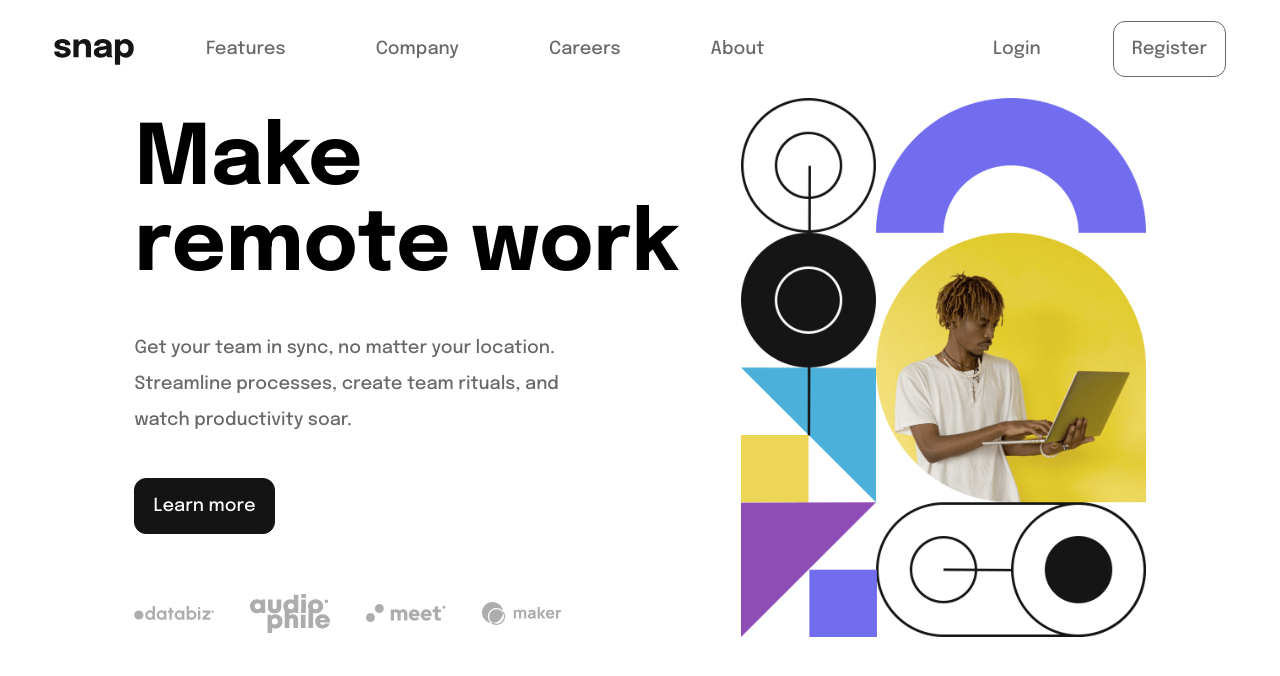
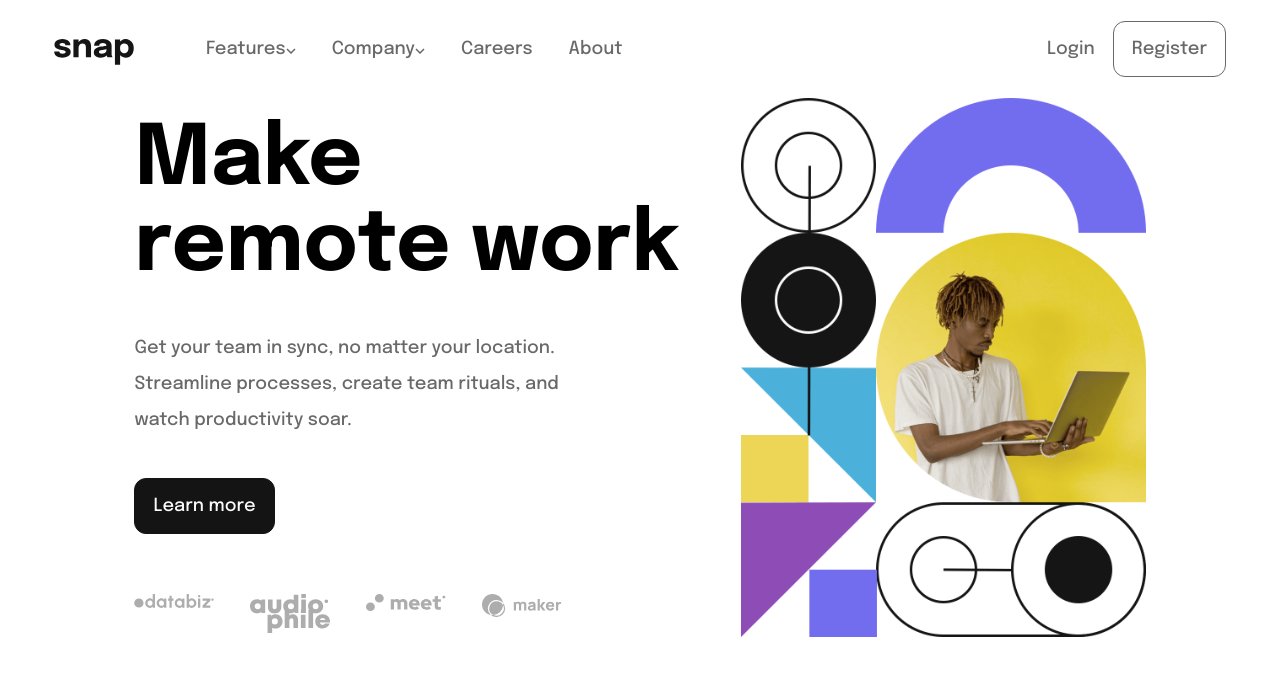
Before and after one commit to blabash/into-section-with-dropdown-navigation, a React (Create React App) app: page / in a window 1280 px wide. Shown: the top 676 px of the page. Built offline with nearby package versions, Linux system fonts and the light colour scheme.

Commit message:
Begin styling mouseover menus

```diff
--- a/src/App.css
+++ b/src/App.css
@@ -37,6 +37,10 @@ a {
   width: max-content;
   padding: 1em;
   border-radius: 12px;
+}
+
+.flip-down::after  {
+  content: url('./images/icon-arrow-down.svg');
 }
 
 a:hover,
@@ -128,6 +132,7 @@ img {
 }
 
 /* =========Helper Classes======== */
+
 .padding-2em-3em {
   padding: 2em 3em;
 }
@@ -154,6 +159,13 @@ img {
 
 .flex-row-container {
   display: flex;
+}
+
+.flex-grow-1 {
+  flex-grow: 1;
+}
+
+.align-items-center {
   align-items: center;
 }
 
--- a/src/App.tsx
+++ b/src/App.tsx
@@ -11,17 +11,22 @@ import "./App.css";
 function App() {
   return (
     <div className="page-grid-container">
-      <header className="flex-row-container justify-space-between padding-2em-3em">
+      <header className="padding-2em-3em">
+        <div className="flex-row-container align-items-center">
+          <img src={snapLogo} className="snap-logo" alt="snap logo" />
+          <nav className="flex-grow-1">
+            {/* <div className="hamburger"></div> */}
+            <ul className="flex-row-container justify-space-between">
               <div className="flex-row-container">
-          <img src={snapLogo} className="snap-logo" alt="snap logo" />
-          <nav>
-            {/* <div className="hamburger"></div> */}
-            <ul className="flex-row-container gap-3em">
                 <li>
-                <a href="">Features</a>
+                  <a className="flip-down" href="">
+                    Features
+                  </a>
                 </li>
                 <li>
-                <a href="">Company</a>
+                  <a className="flip-down" href="">
+                    Company
+                  </a>
                 </li>
                 <li>
                   <a href="">Careers</a>
@@ -29,11 +34,8 @@ function App() {
                 <li>
                   <a href="">About</a>
                 </li>
-            </ul>
-          </nav>
               </div>
-        <nav>
-          <ul className="flex-row-container gap-3em">
+              <div className="flex-row-container">
                 <li>
                   <a href="">Login</a>
                 </li>
@@ -42,8 +44,10 @@ function App() {
                     Register
                   </a>
                 </li>
+              </div>
             </ul>
           </nav>
+        </div>
       </header>
       <main className="main-grid-container">
         {/* <img src="image-hero-mobile" alt="" /> */}
```
Lines whose indentation alone changed are shown as unchanged.
